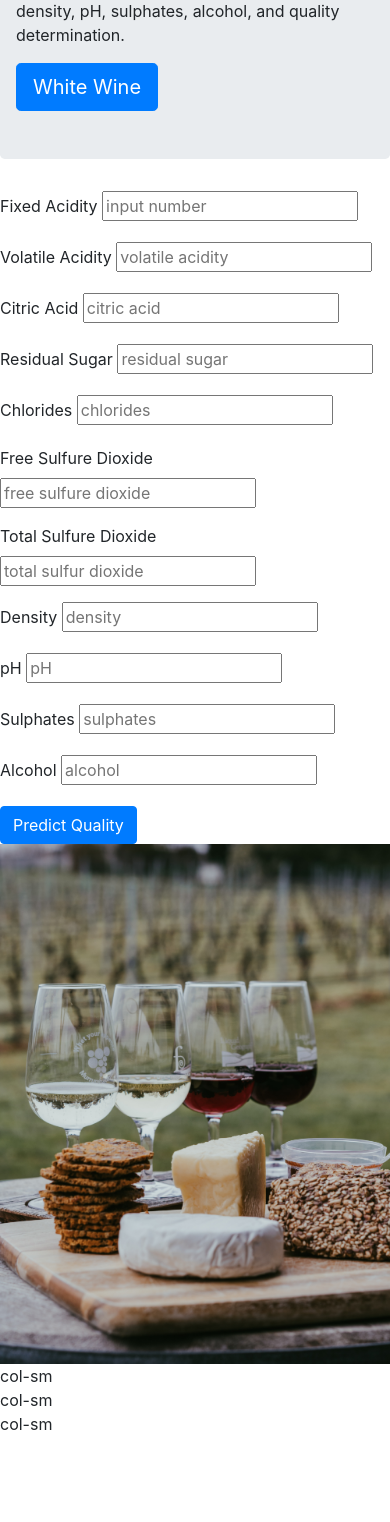
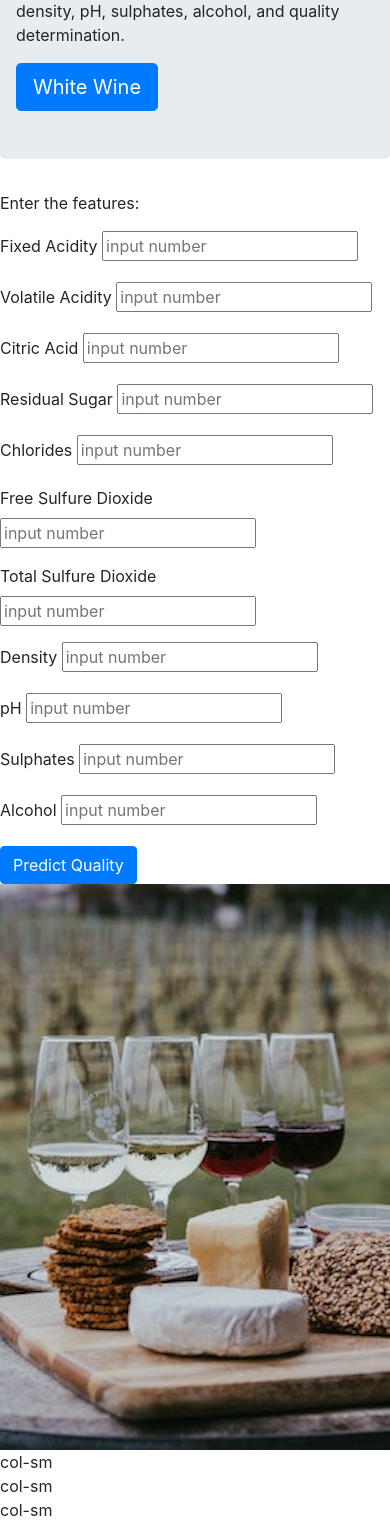
Before and after one commit to pemenalo/wine_enthusiasts, a Flask app: template templates/index_1.html in a window 390 px wide. Shown: the part 440-1962 px from the top of the page. Before the commit the page ends 1870 px from the top, so only its background shows below. Run offline with Flask 2, Linux system fonts and the light colour scheme; the template is opened without the code that fills it, so the values that code supplies are empty; some libraries are stand-ins or nearby versions.

Commit message:
html modified, corrected the image display

```diff
--- a/templates/index_1.html
+++ b/templates/index_1.html
@@ -21,7 +21,8 @@
         </p>
     </div>
     <div class="row">
-        <div class="col-sm-4">
+        <div class="col-sm-6">
+            <p>Enter the features:</p>
             <form action="/sub" method="POST">
                 <div class="form-group">
                     <label for="fixed acidity">Fixed Acidity</label>
@@ -29,51 +30,52 @@
                 </div>
                 <div class="form-group">
                     <label for="volatile acidity">Volatile Acidity</label>
-                    <input type="float" name="volatile acidity" placeholder="volatile acidity">
+                    <input type="float" name="volatile acidity" placeholder="input number">
                 </div>
                 <div class="form-group">
                     <label for="citric acid">Citric Acid</label>
-                    <input type="float" name="citric acid" placeholder="citric acid">
+                    <input type="float" name="citric acid" placeholder="input number">
                 </div>
                 <div class="form-group">
                     <label for="residual sugar">Residual Sugar</label>
-                    <input type="float" name="residual sugar" placeholder="residual sugar">
+                    <input type="float" name="residual sugar" placeholder="input number">
                 </div>
                 <div class="form-group">
                     <label for="chlorides">Chlorides</label>
-                    <input type="float" name="chlorides" placeholder="chlorides">
+                    <input type="float" name="chlorides" placeholder="input number">
                 </div>
                 <div class="form-group">
                     <label for="free sulfure dioxide">Free Sulfure Dioxide</label>
-                    <input type="float" name="free sulfure dioxide" placeholder="free sulfure dioxide">
+                    <input type="float" name="free sulfure dioxide" placeholder="input number">
                 </div>
                 <div class="form-group">
                     <label for="total sulfur dioxide">Total Sulfure Dioxide</label>
-                    <input type="float" name="total sulfur dioxide" placeholder="total sulfur dioxide">
+                    <input type="float" name="total sulfur dioxide" placeholder="input number">
                 </div>
                 <div class="form-group">
                     <label for="density">Density</label>
-                    <input type="float" name="density" placeholder="density">
+                    <input type="float" name="density" placeholder="input number">
                 </div>
                 <div class="form-group">
                     <label for="pH">pH</label>
-                    <input type="float" name="pH" placeholder="pH">
+                    <input type="float" name="pH" placeholder="input number">
                 </div>
                 <div class="form-group">
                     <label for="sulphates">Sulphates</label>
-                    <input type="float" name="sulphates" placeholder="sulphates">
+                    <input type="float" name="sulphates" placeholder="input number">
                 </div>
                 <div class="form-group">
                     <label for="alcohol">Alcohol</label>
-                    <input type="float" name="alcohol" placeholder="alcohol">
+                    <input type="float" name="alcohol" placeholder="input number">
                 </div>
 
                 <button type="submit" class="btn btn-primary">Predict Quality</button>
               </form>
 
         </div>
-        <div class="col-sm-8">
-            <img src = "images/wine_1.jpg" class = "img-responsive" width = "100%" />
+        <div class="col-sm-6">
+            <!-- <img src = "/templates/images/wine_1.jpeg" class = "img-responsive" width = "50%" /> -->
+            <img src="{{url_for('static', filename='wine_1.jpeg')}}"  />
         </div>
       </div>
     <div class="row">
```
Also changed, not shown: app2_old.py (added, +100 -0 lines), static/wine_1.jpeg (added), static/winetypes.jpeg (added), templates/images/wine_1.jpg (deleted), 2 other files.
